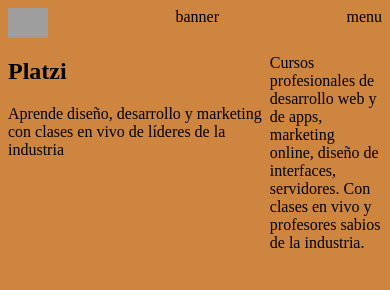
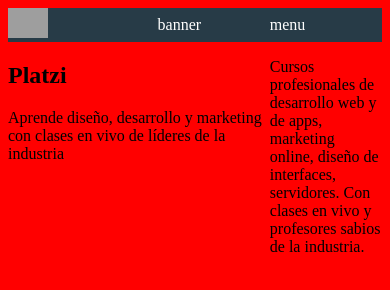
Before and after one commit to nathanleon/desafio1-rd-transitions, a plain HTML site: page index.html in a window 390 px wide. Drawn offline with Linux system fonts and the light colour scheme; grey boxes are pictures that could not be loaded.

Commit message:
se estilizo el layout y agrego un primer media query

```diff
--- a/css/estilos.css
+++ b/css/estilos.css
@@ -10,6 +10,9 @@ body {
 header {
   display: flex;
   justify-content: space-between;
+  background: #273b47;
+  color: white;
+  align-items: center; /*alinea los items vesticalmente*/
 }
 
 .portada {
@@ -23,3 +26,17 @@ header {
 .col2 {
   width: 30%;
 }
+.logo {
+  width: 40%;
+}
+.menu, .banner {
+  width: 30%;
+}
+
+
+/*media query*/
+@media screen and (max-width:768px){
+  body{
+    background: red;
+  }
+}
--- a/index.html
+++ b/index.html
@@ -8,9 +8,11 @@
 <body>
 <div class="contenedor">
   <header>
+    <div class="logo">
     <img src="https://static.platzi.com/static/images/logos/platzi.3cae3cffd5ef.png" alt="Platzi Logo" height="30px">
-    <aside>banner</aside>
-    <nav>menu</nav>
+    </div>
+    <aside class="banner">banner</aside>
+    <nav class="menu">menu</nav>
   </header>
     <section class="portada">
       <div class="col1">
```
